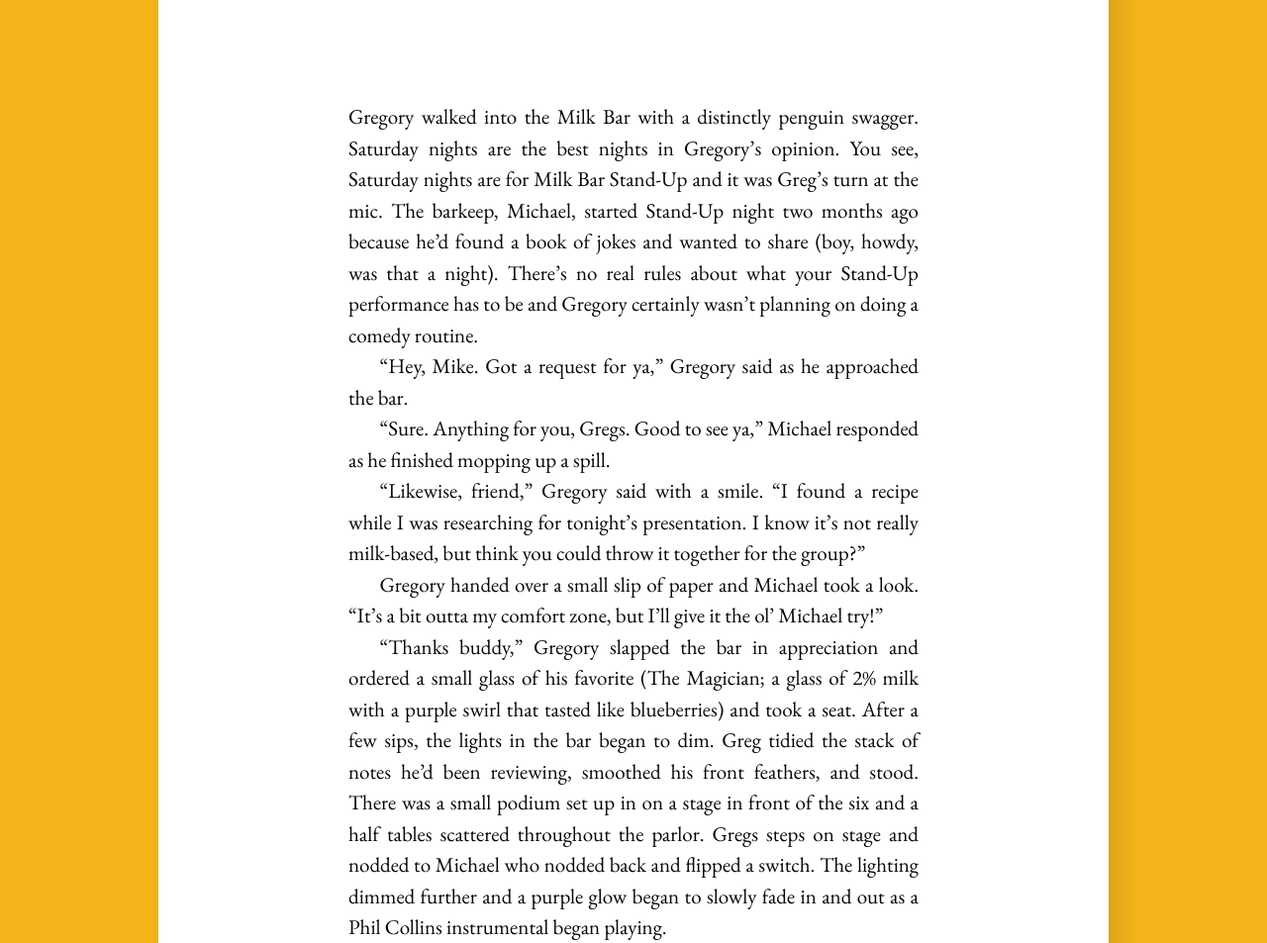
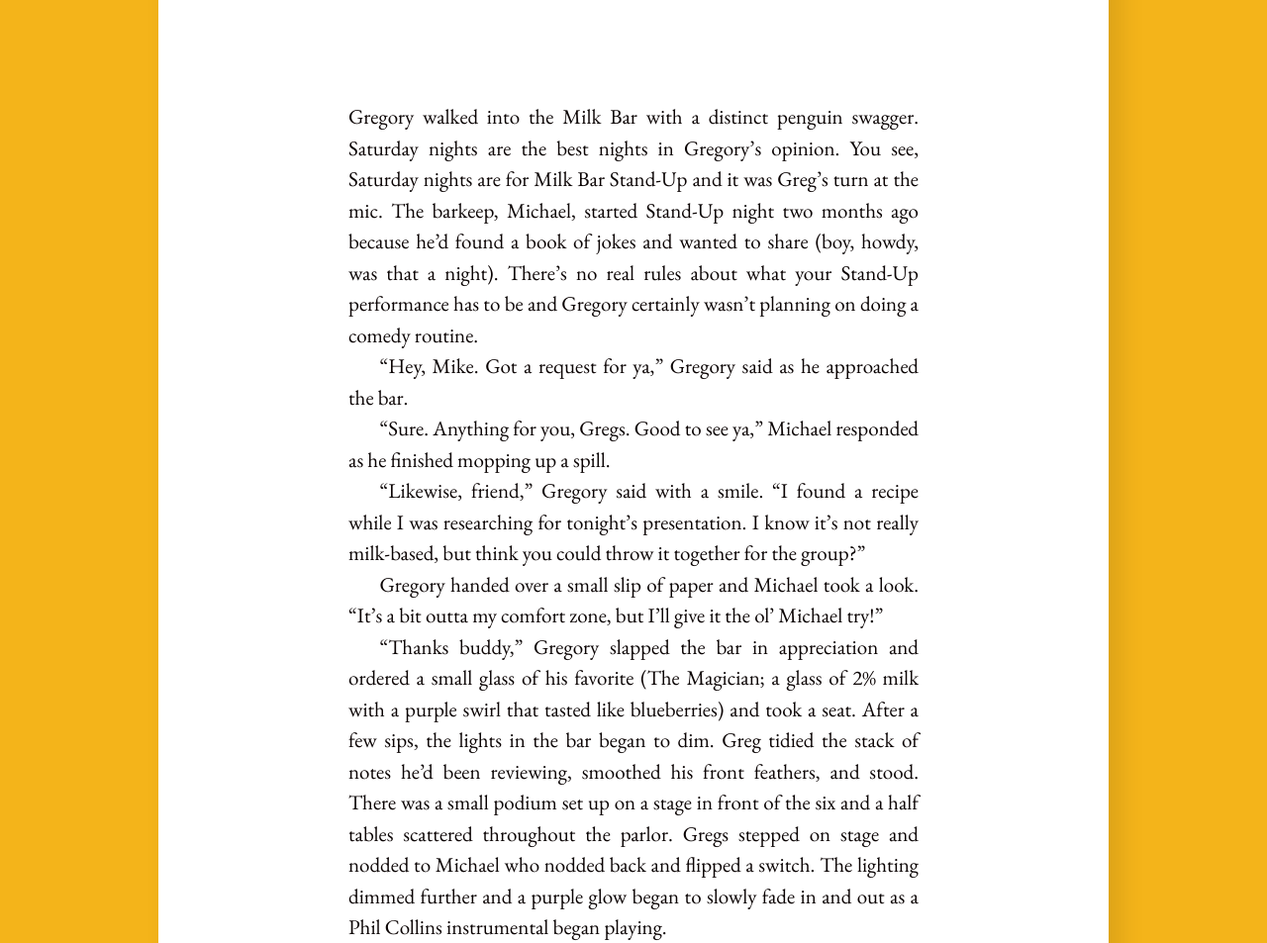
Before and after one commit to milkbarlife/milkbarlife.github.io, a Jekyll site: the page built from _posts/2020-06-20-a-legend.md, in a window 1280 px wide and 1400 px high. Shown: the part 402-1355 px from the top of the window at 99% size. Built offline with Jekyll 4.4.1, drawn with Linux system fonts in a browser that asks for light colours; some of the changed text lies outside the part shown.

Commit message:
Fixing some typos
Signed-off-by: Jesse Millar <jesse.millar@microsoft.com>

```diff
--- a/_posts/2020-06-20-a-legend.md
+++ b/_posts/2020-06-20-a-legend.md
@@ -5,7 +5,7 @@ author: "Gregorio Chant"
 categories: musings
 ---
 
-Gregory walked into the Milk Bar with a distinctly penguin swagger. Saturday nights are the best nights in Gregory's opinion. You see, Saturday nights are for Milk Bar Stand-Up and it was Greg's turn at the mic. The barkeep, Michael, started Stand-Up night two months ago because he'd found a book of jokes and wanted to share (boy, howdy, was that a night). There's no real rules about what your Stand-Up performance has to be and Gregory certainly wasn't planning on doing a comedy routine.
+Gregory walked into the Milk Bar with a distinct penguin swagger. Saturday nights are the best nights in Gregory's opinion. You see, Saturday nights are for Milk Bar Stand-Up and it was Greg's turn at the mic. The barkeep, Michael, started Stand-Up night two months ago because he'd found a book of jokes and wanted to share (boy, howdy, was that a night). There's no real rules about what your Stand-Up performance has to be and Gregory certainly wasn't planning on doing a comedy routine.
 
 "Hey, Mike. Got a request for ya," Gregory said as he approached the bar.
 
@@ -15,7 +15,7 @@ Gregory walked into the Milk Bar with a distinctly penguin swagger. Saturday nig
 
 Gregory handed over a small slip of paper and Michael took a look. "It's a bit outta my comfort zone, but I'll give it the ol' Michael try!"
 
-"Thanks buddy," Gregory slapped the bar in appreciation and ordered a small glass of his favorite (The Magician; a glass of 2% milk with a purple swirl that tasted like blueberries) and took a seat. After a few sips, the lights in the bar began to dim. Greg tidied the stack of notes he'd been reviewing, smoothed his front feathers, and stood. There was a small podium set up in on a stage in front of the six and a half tables scattered throughout the parlor. Gregs steps on stage and nodded to Michael who nodded back and flipped a switch. The lighting dimmed further and a purple glow began to slowly fade in and out as a Phil Collins instrumental began playing.
+"Thanks buddy," Gregory slapped the bar in appreciation and ordered a small glass of his favorite (The Magician; a glass of 2% milk with a purple swirl that tasted like blueberries) and took a seat. After a few sips, the lights in the bar began to dim. Greg tidied the stack of notes he'd been reviewing, smoothed his front feathers, and stood. There was a small podium set up on a stage in front of the six and a half tables scattered throughout the parlor. Gregs stepped on stage and nodded to Michael who nodded back and flipped a switch. The lighting dimmed further and a purple glow began to slowly fade in and out as a Phil Collins instrumental began playing.
 
 "Greetings, fellow penguins," Gregory began. "Tonight, I wish to elaborate on an ancient story, one that many of you know and may think is only a children's tale, but one that I insist, after much research into ancient archives, is very real and based not in myth, but in fact! This tale is," Gregs paused here for dramatic effect, "the legend of Jolly Pops!"
 
```
Also changed, not shown: other parts of _posts/2020-06-20-a-legend.md (+2 -2 lines).
